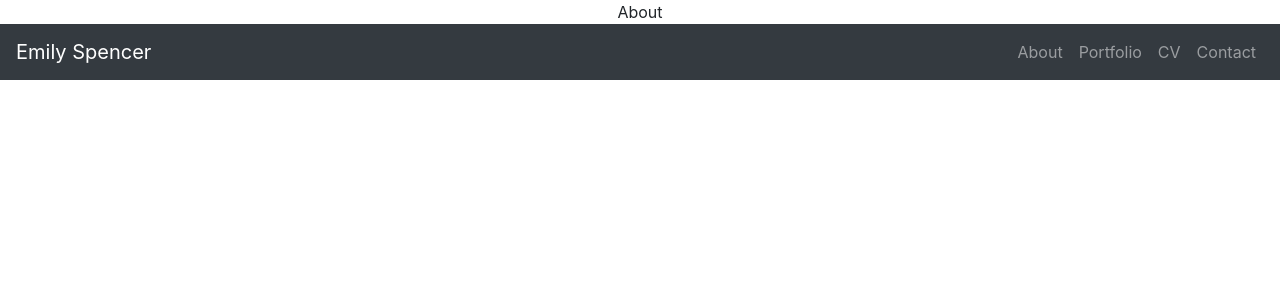
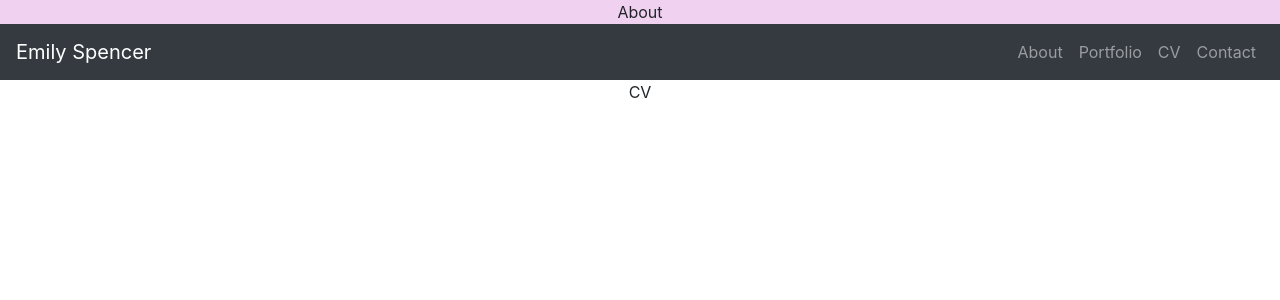
Before and after one commit to emilyjspencer/personal-website, a React (Create React App) app: page /cv in a window 1280 px wide. Shown: the top 300 px of the page. Built offline with nearby package versions, Linux system fonts and the light colour scheme.

Commit message:
Imports CV component

```diff
--- a/src/website/About.css
+++ b/src/website/About.css
@@ -0,0 +1,3 @@
+.body {
+    background-color: rgb(240, 210, 240);
+}
--- a/src/website/About.js
+++ b/src/website/About.js
@@ -4,8 +4,25 @@ import './About.css';
 
 const About = () => {
   return (
-    <div>
+    <div className="body">
       About
+      {''}
+      {''}
+      {''}
+      {''}
+      {''}
+      {''}
+      {''}
+      {''}
+
+
+
+
+
+
+
+
+
     </div>
   )
 }
--- a/src/website/CV.js
+++ b/src/website/CV.js
@@ -0,0 +1,14 @@
+import React from 'react';
+
+
+const CV = () => {
+  return (
+    <p>
+        CV
+    </p>
+  )
+}
+
+
+
+export default CV;
--- a/src/website/Main.js
+++ b/src/website/Main.js
@@ -1,9 +1,10 @@
 import React from 'react';
 import { BrowserRouter, Switch, Route } from 'react-router-dom';
 
-import Homepage from './Homepage'
-import About from './About'
-import Portfolio from './Portfolio'
+import Homepage from './Homepage';
+import About from './About';
+import Portfolio from './Portfolio';
+import CV from './CV';
 
 
 
@@ -13,6 +14,7 @@ const Main = () => (
     <Route exact path="/" component={Homepage} />
     <About exact path="/about" component={About} />
     <Portfolio exact path="/portfolio" component={Portfolio} />
+    <CV exact path="/cv" component={CV} />
   </Switch>
   </BrowserRouter>
 )
```
